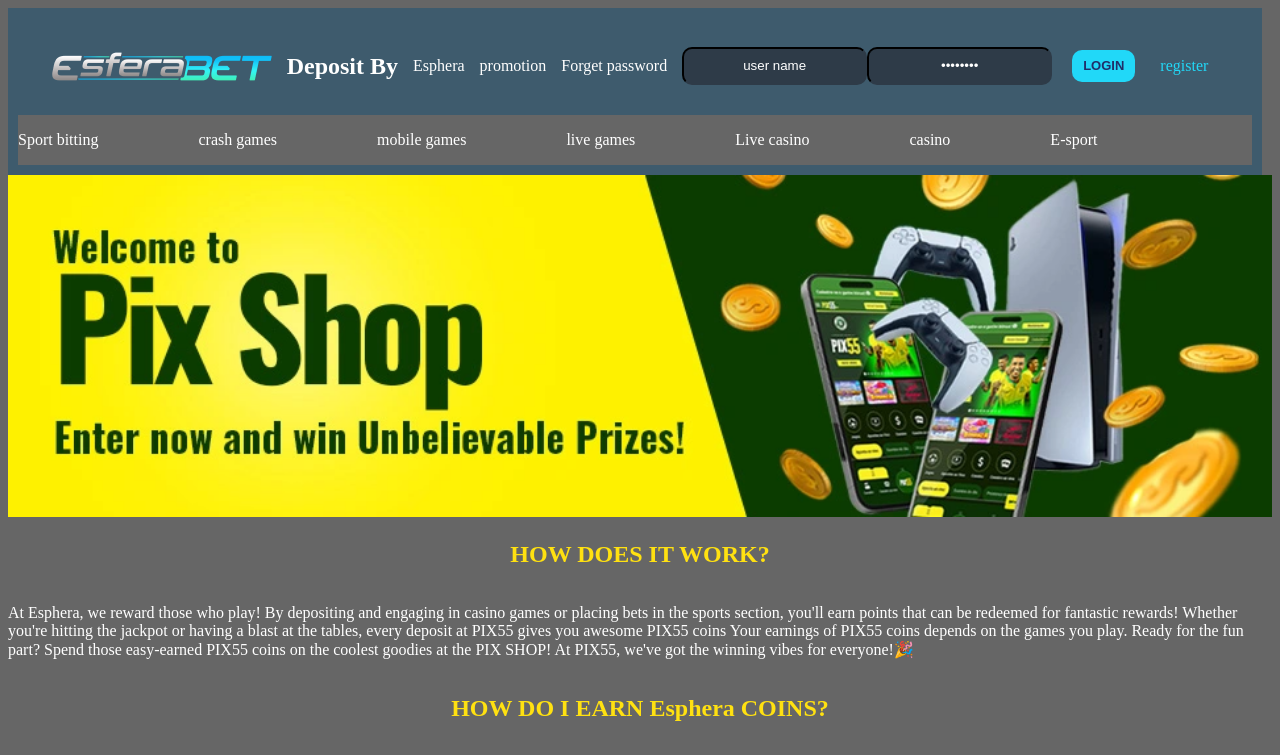
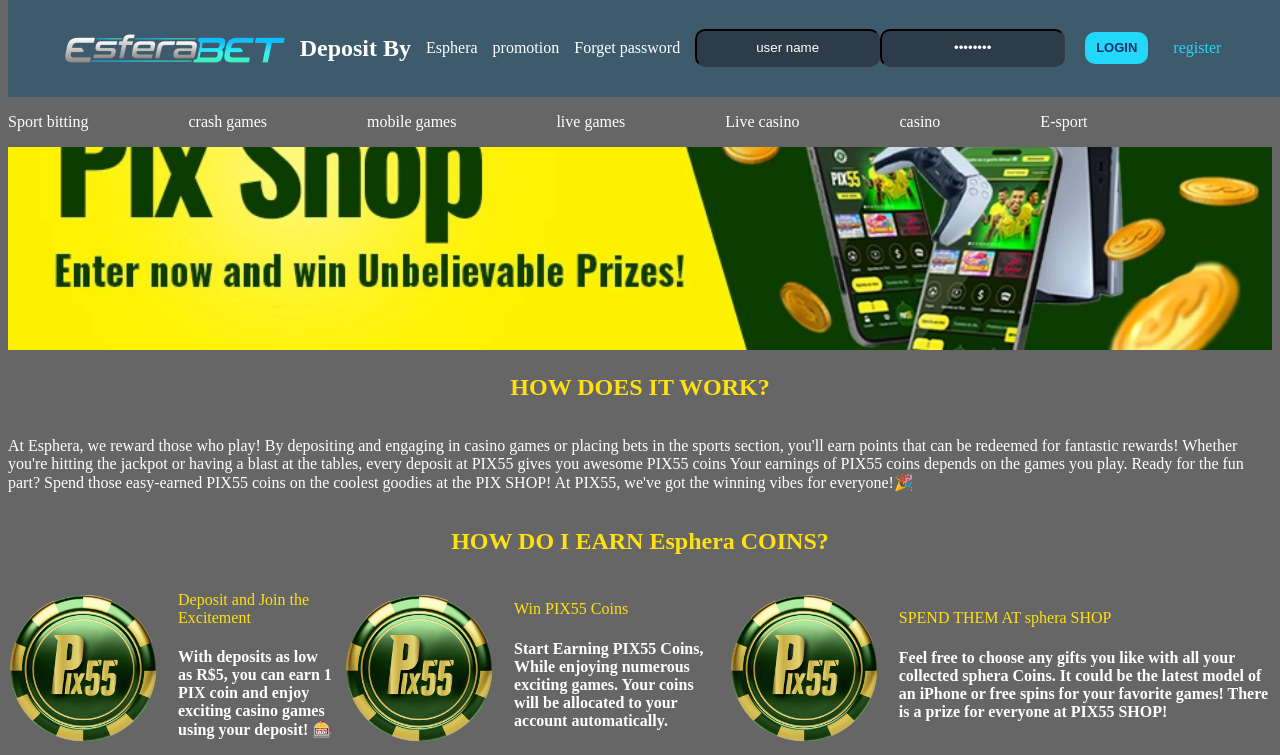
Before and after one commit to Somar-sabe/Esphera, a plain HTML site: page index.html in a window 1280 px wide. Shown: the top 755 px of the page. Drawn offline with Linux system fonts and the light colour scheme.

Commit message:
Update style.css

```diff
--- a/style.css
+++ b/style.css
@@ -4,8 +4,10 @@
     background-color: #666;
     justify-content: space-between;
     align-items: center;
-    margin-right: 10px;
-    padding: 10px;
+    position: fixed; /* Set the navbar to a fixed position */
+    top: 0; /* Position it at the top of the viewport */
+    width: 100%; /* Make the navbar span the entire width */
+    z-index: 999;
 }
 .bunus{
     display: flex;
```
